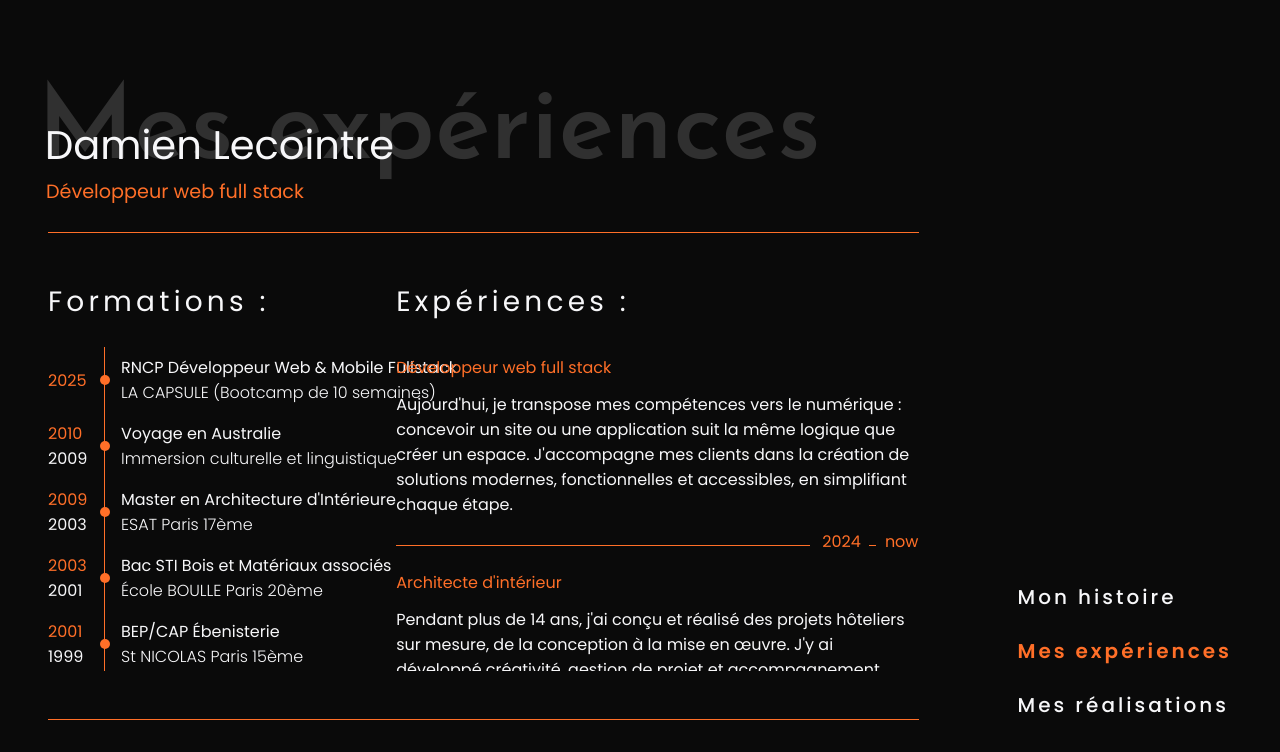
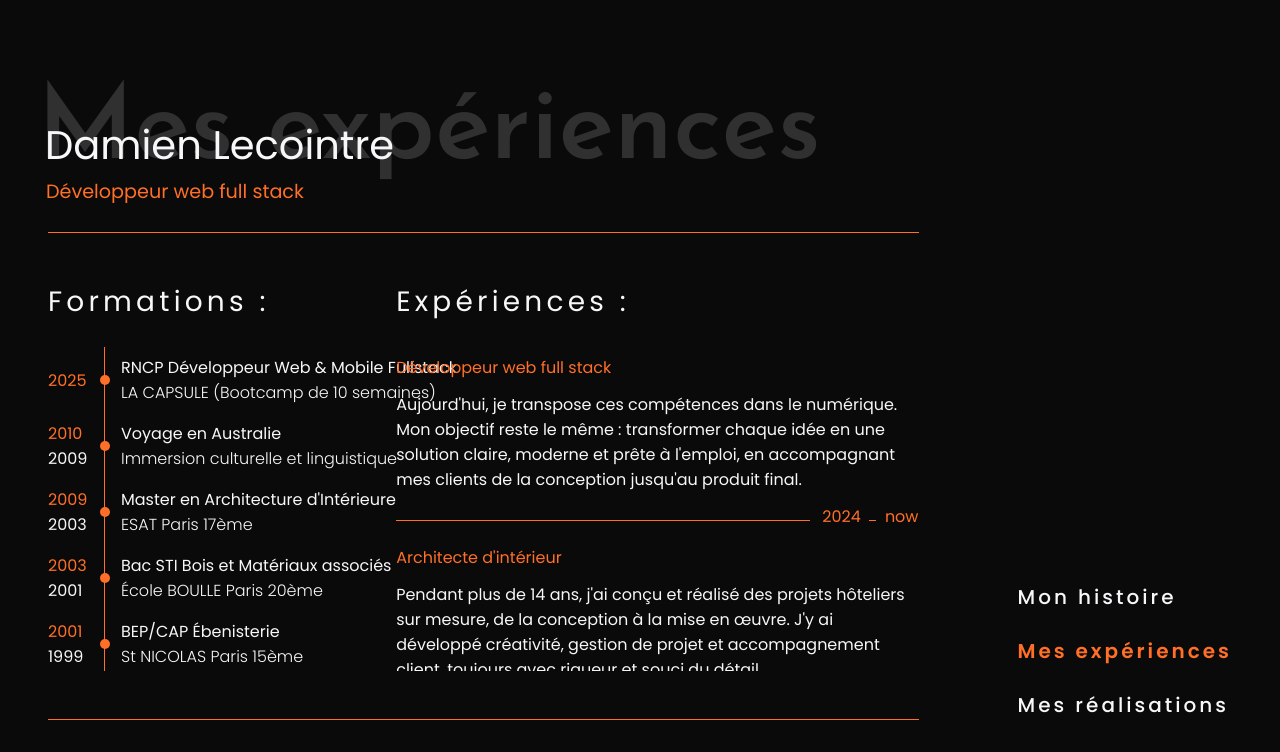
Before and after one commit to DamienLecointre/Portfolio-Frontend, a Next.js app: page /mes-experiences in a window 1280 px wide. Shown: the top 752 px of the page. Built offline with nearby package versions, Linux system fonts and the light colour scheme.

Commit message:
ExperiencesData updated

```diff
--- a/src/data/sections/experiences/ExperiencesData.ts
+++ b/src/data/sections/experiences/ExperiencesData.ts
@@ -11,7 +11,7 @@ export const experiencesData: experiencesDataType = [
     id: 1,
     activity: "Développeur web full stack",
     detail:
-      "Aujourd'hui, je transpose mes compétences vers le numérique : concevoir un site ou une application suit la même logique que créer un espace. J'accompagne mes clients dans la création de solutions modernes, fonctionnelles et accessibles, en simplifiant chaque étape.",
+      "Aujourd'hui, je transpose ces compétences dans le numérique. Mon objectif reste le même : transformer chaque idée en une solution claire, moderne et prête à l'emploi, en accompagnant mes clients de la conception jusqu'au produit final.",
     startDate: 2024,
     endDate: "now",
   },
--- a/src/styles/pages/SitePageSetup.module.scss
+++ b/src/styles/pages/SitePageSetup.module.scss
@@ -49,7 +49,7 @@
   left: 50%;
   opacity: 0;
   z-index: 0;
-  transform: translate(-50%,-50%);
+  transform: translate(-50%, -50%);
   @include showElementOpacity1;
 }
 
@@ -63,7 +63,8 @@
 // MEDIA QUERRIES
 // ---------------------------------------------------------
 
-@media (max-width: 768px)  {
+@media (max-width: 768px) {
+
   .pageContainer,
   .homePageContainer {
     flex-direction: column;
```
